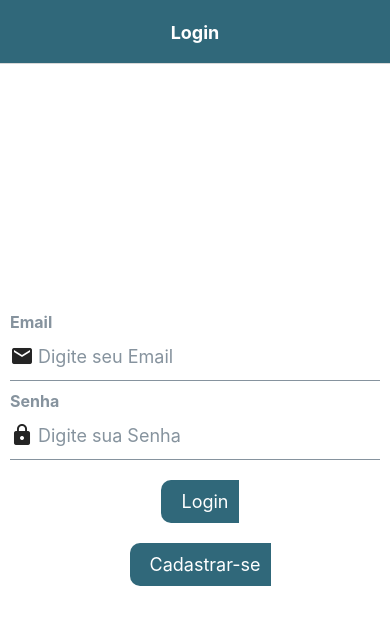
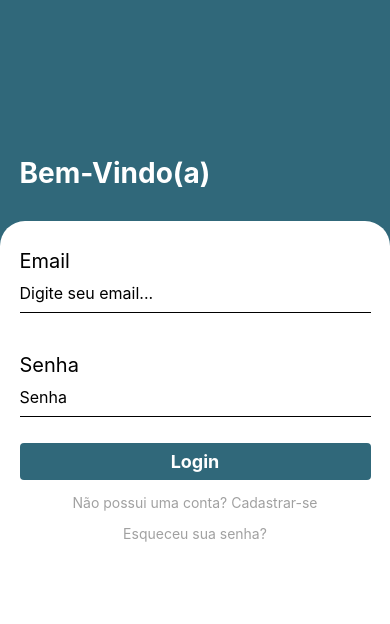
Before and after one commit to Erickw22/MApp, a React Native app: screen /Login in a window 390 px wide. Shown: the top 624 px of the page. Built offline with nearby package versions, Linux system fonts and the light colour scheme.

Commit message:
mudança tela login

```diff
--- a/App.js
+++ b/App.js
@@ -9,6 +9,7 @@ import Home from "./screens/Home";
 import Ecopoints from './screens/Ecopoints'
 import Chat from './screens/Chat'
 import Perfil from "./screens/Perfil";
+import Mudanca from "./screens/Mudanca";
 
 const Tab = createBottomTabNavigator();
 
@@ -18,6 +19,7 @@ function Entrar() {
   return (
     <Tab.Navigator
     screenOptions={{
+      tabBarActiveTintColor:"#fff",
       tabBarShowLabel: false,
       tabBarStyle:{
         position: 'absolute',
@@ -70,9 +72,9 @@ function Entrar() {
         headerShown: false,
         tabBarIcon: ({color, size,focused})=>{
           if(focused){
-            return <Ionicons name="home" size={size} color={color}/>
+            return <Ionicons name="person" size={size} color={color}/>
           }
-          return <Ionicons name="home-outline" size={size} color={color}/>
+          return <Ionicons name="person-outline" size={size} color={color}/>
         }
       }}
        />
@@ -86,6 +88,7 @@ export default function App() {
       <Stack.Navigator>
         <Stack.Screen name="Login" component={Login}
         options={{
+          headerShown: false,
           title:"Login",
           headerTitleAlign:"center",
           headerStyle: {
@@ -120,6 +123,18 @@ export default function App() {
             fontWeight: 'bold',
           }
         }} />
+        <Stack.Screen name="Mudanca" component={Mudanca}
+        options={{
+          title:"Mudanca",
+          headerTitleAlign:"center",
+          headerStyle: {
+            backgroundColor: '#30687A',
+          },
+          headerTintColor: '#fff',
+          headerTitleStyle: {
+            fontWeight: 'bold',
+          }
+        }} />
       </Stack.Navigator>
     </NavigationContainer>
   );
--- a/package.json
+++ b/package.json
@@ -19,8 +19,10 @@
     "expo": "~51.0.28",
     "expo-status-bar": "~1.12.1",
     "firebase": "^10.14.1",
+    "mapp": "file:",
     "react": "18.2.0",
     "react-native": "0.74.5",
+    "react-native-animatable": "^1.4.0",
     "react-native-elements": "^3.4.3",
     "react-native-gesture-handler": "~2.16.1",
     "react-native-get-random-values": "~1.11.0",
@@ -30,6 +32,7 @@
     "react-native-reanimated": "~3.10.1",
     "react-native-safe-area-context": "4.10.5",
     "react-native-screens": "3.31.1",
+    "react-native-textinput-with-icons": "^1.0.18",
     "react-native-vector-icons": "^10.2.0"
   },
   "devDependencies": {
--- a/screens/Login.js
+++ b/screens/Login.js
@@ -1,13 +1,20 @@
-import { View, } from 'react-native'
+import { Pressable, Text, TextInput, View, } from 'react-native'
 import styles from '../styles/styles';
 import React, { useEffect, useState } from 'react'
 import { Input, Button } from 'react-native-elements';
 import { onAuthStateChanged, signInWithEmailAndPassword } from 'firebase/auth';
 import { authentication } from '../firebase';
+import * as Animatable from 'react-native-animatable';
+import { TouchableOpacity } from 'react-native';
+
 
 const Login = ({navigation}) => {
     const [email, setEmail]=useState('');
     const [senha, setSenha]=useState('');
+
+    const mudanca=()=>{
+      navigation.navigate('Mudanca')
+    }
 
     const loginUser =async()=>{
       signInWithEmailAndPassword(authentication, email, senha)
@@ -18,7 +25,7 @@ const Login = ({navigation}) => {
       .catch((error)=>{
 
         const errorMessage = error.message;
-        alert(errorMessage);
+        alert('É necessário está cadastrado para realizar o login');
       })
     }
     /*useEffect(()=>{
@@ -32,24 +39,44 @@ const Login = ({navigation}) => {
 
   return (
     <View style={styles.container}>
-      <Input
-      placeholder='Digite seu Email'
-      label='Email'
-      leftIcon={{type: 'material', name:"email"}}
+      <Animatable.View animation='fadeInLeft' delay={500} style={styles.containerHeader}>
+        <Text style={styles.message}>Bem-Vindo(a)</Text>
+      </Animatable.View>
+
+      <Animatable.View animation='fadeInUp'  style={styles.containerForm}>
+        <Text style={styles.title}>Email</Text>
+
+        <TextInput
+        placeholder='Digite seu email...'
+        style={styles.input}
         value={email}
         onChangeText={text => setEmail(text)}
+
         />
-      <Input
-      placeholder='Digite sua Senha'
-      label='Senha'
-      leftIcon={{type: 'material', name:"lock"}}
+        <Text style={styles.title}>Senha</Text>
+
+        <TextInput
+        placeholder='Senha'
+        style={styles.input}
         value={senha}
         onChangeText={text => setSenha(text)}
         secureTextEntry
         />
-      <Button title="Login"  onPress={loginUser} buttonStyle={styles.formButton} />
-      <Button title="Cadastrar-se" buttonStyle={styles.formButton}
-      onPress={()=> navigation.navigate('Cadastro')}/>
+
+        <TouchableOpacity onPress={loginUser} style={styles.button}>
+          <Text style={styles.buttonText}>Login</Text>
+        </TouchableOpacity>
+
+        <TouchableOpacity onPress={()=> navigation.navigate('Cadastro')} style={styles.buttonRegister}>
+          <Text style={styles.registerText}>Não possui uma conta? Cadastrar-se</Text>
+        </TouchableOpacity>
+
+        <TouchableOpacity onPress={mudanca} style={styles.buttonRegister}>
+          <Text style={styles.registerText}>Esqueceu sua senha?</Text>
+        </TouchableOpacity>
+
+      </Animatable.View>
+
     </View>
   )
 }
--- /dev/null
+++ b/screens/Mudanca.js
@@ -0,0 +1,12 @@
+import { StyleSheet, Text, View } from 'react-native'
+import React from 'react'
+
+const Mudanca = () => {
+  return (
+    <View>
+      <Text>Mudanca</Text>
+    </View>
+  )
+}
+
+export default Mudanca
--- a/screens/Perfil.js
+++ b/screens/Perfil.js
@@ -1,10 +1,25 @@
-import { StyleSheet, Text, View } from 'react-native'
+import { Button, Pressable, StyleSheet, Text, View } from 'react-native'
 import React from 'react'
+import { authentication } from '../firebase'
+import styles from '../styles/styles';
+import { signOut } from 'firebase/auth';
+import { useRoute } from '@react-navigation/native';
+import Login from './Login';
 
-export default function Perfil() {
+export default function Perfil({navigation}) {
+  const router = useRoute();
+
+  const  logout=()=>{
+    navigation.navigate('Login')
+  }
+
   return (
-    <View>
-      <Text>Perfil</Text>
+    <View style={styles.container}>
+      <View>
+        <Button onPress={logout}
+        title='Sair'>
+        </Button>
+      </View>
     </View>
   )
 }
--- a/styles/styles.js
+++ b/styles/styles.js
@@ -3,82 +3,61 @@ import { color } from 'react-native-elements/dist/helpers';
 const styles = StyleSheet.create({
     container: {
       flex: 1,
-      backgroundColor: '#fff',
-      alignItems: 'center',
-      justifyContent: 'center',
+      backgroundColor: '#30687A',
     },
     container1:{
         flex:1,
-        backgroundColor:'#040316',
+        backgroundColor:'#fff',
         paddingTop: Platform.OS == 'ios'
-
     },
-    formTitle:{
-        fontSize:36,
+    containerHeader:{
+        marginTop:"40%",
+        marginBottom:"8%",
+        paddingStart:"5%",
+    },
+    message:{
+        fontSize: 28,
         fontWeight: 'bold',
-        color: "#30687A",
-        margin:10,
-        width: 150,
-        height: 150,
-        padding: 10
+        color:"#fff"
     },
-    formInput:{
-        borderColor: '#30687A',
-        borderWidth:1,
-        borderRadius:10,
-        fontSize:10,
-        width: "80%",
-        padding:10,
-        margin:10
+    containerForm:{
+        backgroundColor: "#fff",
+        flex:1,
+        borderTopLeftRadius: 25,
+        borderTopRightRadius: 25,
+        paddingStart: "5%",
+        paddingEnd: "5%"
     },
-    formButton:{
+    title:{
+        fontSize:20,
+        marginTop:28
+    },
+    input:{
+        borderBottomWidth: 1,
+        height: 40,
+        marginBottom: 12,
+        fontSize: 16
+    },
+    button:{
         backgroundColor: "#30687A",
-        color: "#30687A",
         width: "100%",
-        margin: 10,
-        padding: 10,
-        borderRadius: 10,
+        borderRadius: 4,
+        paddingVertical: 8,
+        marginTop: 14,
+        justifyContent: "center",
         alignItems: "center"
     },
-    textButton:{
-        color:"#FFF",
-        fontSize: 20,
-        fontWeight: "bold"
+    buttonText:{
+        color: "#fff",
+        fontSize: 18,
+        fontWeight: 'bold'
     },
-    subContainer:{
-        flexDirection:"row",
-        justifyContent: "space-between",
-        width: "80%"
+    buttonRegister:{
+        marginTop:14,
+        alignSelf: "center"
     },
-    subButton: {
-        padding: 10
-    },
-    subTextButton:{
-        color: "#30687A"
-    },
-    //Telas internas
-    internalContainer:{
-        flex: 1,
-        alignItems: "flex-start",
-        paddingTop: 25
-    },
-    topBar:{
-        flexDirection:"row-reverse",
-        padding:10,
-        backgroundColor:"#30687A",
-        width: "100%",
-        justifyContent: "space-between"
-    },
-    topBarButtonText:{
-        color: "#fff",
-        fontSize: 20,
-        fontWeight: "700"
-    },
-    area__tab:{
-        backgroundColor:"#333",
-        fontSize:20,
-        fontWeight:"bold",
-        color:"#333"
+    registerText:{
+        color:"#a1a1a1"
     },
     content:{
         alignSelf: "center",
```
Also changed, not shown: 1 other file (tests, documents, lock files or other folders). Lines whose indentation alone changed are shown as unchanged.
